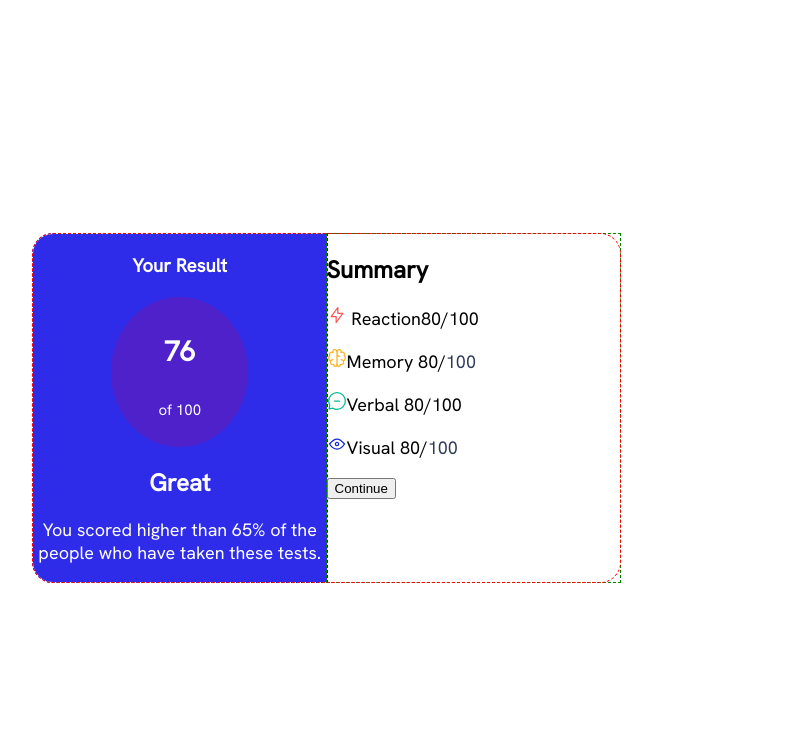
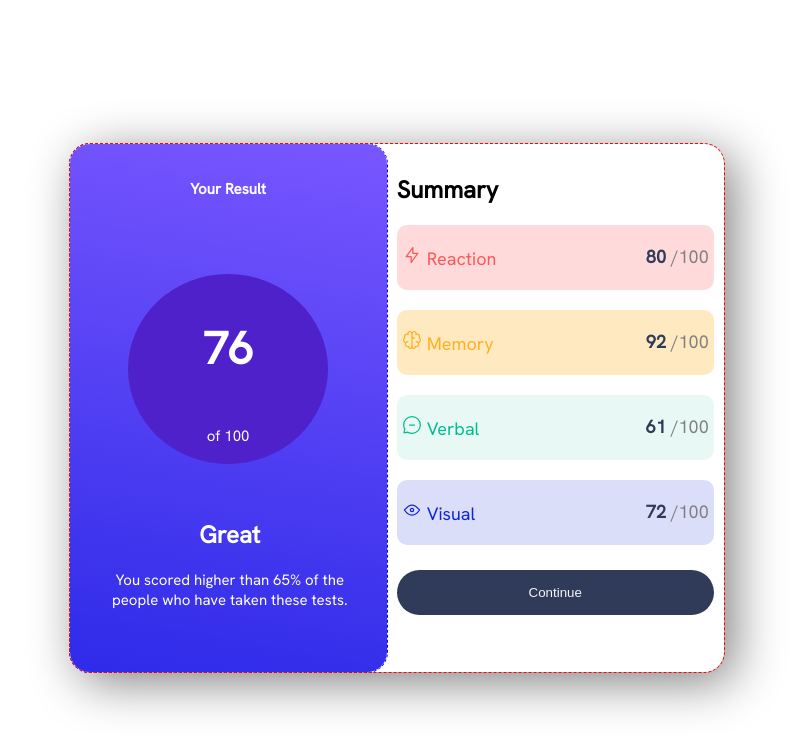
Before and after one commit to Simon-Muchemi/results-summary-component, a plain HTML site: page index.html in a window 1280 px wide. Shown: the whole page, without its empty margins (240-1036 px from the left). Drawn offline with Linux system fonts and the light colour scheme.

Commit message:
deployment 1

```diff
--- a/index.html
+++ b/index.html
@@ -19,26 +19,46 @@
                     <p><small>of 100</small></p>
                 </div>
             </div>
-            <h2>Great</h2>
-            <p>You scored higher than 65% of the people who have taken these tests.</p>
+            <div class="report">
+                <h2>Great</h2>
+                <p>You scored higher than 65% of the people who have taken these tests.</p>
+            </div>
         </div>
         <div class="summary-panel">
             <h2>Summary</h2>
             <div class="reaction boxes">
-                <p><img src="assets/images/icon-reaction.svg" alt="">
-                    Reaction<span class="results">80/<span>100</span></span></p>
-
+                <div class="icon">
+                    <p><img src="assets/images/icon-reaction.svg" alt="reaction">Reaction</p>
+                </div>
+                <div class="marks">
+                    <p><span class="bold">80</span>/100</p>
+                </div>
             </div>
             <div class="memory boxes">
-                <p><img src="assets/images/icon-memory.svg" alt="">Memory <span class="results">80/<span class="overall">100</span></span></p>
+                <div class="icon">
+                    <p><img src="assets/images/icon-memory.svg" alt="reaction">Memory</p>
+                </div>
+                <div class="marks">
+                    <p><span class="bold">92</span>/100</p>
+                </div>
             </div>
             <div class="verbal boxes">
-                <p><img src="assets/images/icon-verbal.svg" alt="">Verbal <span class="results">80/100</span></p>
+                <div class="icon">
+                    <p><img src="assets/images/icon-verbal.svg" alt="reaction">Verbal</p>
+                </div>
+                <div class="marks">
+                    <p><span class="bold">61</span>/100</p>
+                </div>
             </div>
             <div class="visual boxes">
-                <p><img src="assets/images/icon-visual.svg" alt="" >Visual <span class="results">80/<span class="overall">100</span></span></p>
+                <div class="icon">
+                    <p><img src="assets/images/icon-visual.svg" alt="reaction">Visual</p>
+                </div>
+                <div class="marks">
+                    <p><span class="bold">72</span>/100</p>
+                </div>
             </div>
-            <button>Continue</button>
+            <button >Continue</button>
         </div>
     </div>
 </main>
--- a/styles.css
+++ b/styles.css
@@ -67,46 +67,103 @@ body{
 p{
     font-size: 18px;
 }
+h3{
+    font-size: 15px;
+    margin-top: 35px;
+    font-weight: 600;
+}
 .container{
     display: flex;
     outline: 1px red dashed;
     border-radius: 20px;
-    width: 80%;
+    width: 99%;
+    height: 33rem;
+    box-shadow: 10px 10px 50px grey;
 }
 .results-panel{
     outline: 1px blue dashed;
-    border-radius: 20px 0 0 20px;
-    width: 50%;
+    border-radius: 20px 20px;
+    width: 100%;
     margin: 0;
     color: hsl(0, 0%, 100%);
     text-align: center;
-    background-color: hsl(241, 81%, 54%);
+    background: linear-gradient( 10deg ,hsl(241, 81%, 54%), hsl(252, 100%, 67%));
 }
-.summary-panel{
-    outline: 1px green dashed;
-    width: 50%;
-}
-.summary-panel p {
-    vertical-align: sub;
-}
-
 .point-panel{
     display: flex;
     justify-content: space-around;
 }
+
 .panel{
+    margin-top: 60px;
     background-color: hsla(256, 72%, 46%, 1);
-    padding: 3% 16%;
+    width: 200px;
     border-radius: 50%;
 }
 #grade{
     font-weight: 700;
-    font-size: 28px;
+    font-size: 45px;
 }
-.results{
-    margin-right: 20px;
-    word-spacing: 20px;
+.report{
+    width: 75%;
+    margin-left: 13%;
+    margin-top: 55px;
 }
-.overall{
+.report p{
+    font-size: 15px;
+}
+/*Summary panel styles*/
+.summary-panel {
+    margin: 10px;
+    width: 100%;
+}
+.boxes{
+    display: flex;
+    flex-direction: row;
+    justify-content: space-between;
+    padding: 2px 5px ;
+    border-radius: 10px;
+    margin-top: 20px;
+}
+.reaction {
+    background-color: hsla(0, 100%, 67%, 0.22);
+    color: hsl(0, 100%, 67%);
+}
+.memory{
+    color: hsl(39, 100%, 56%);
+    background-color: hsla(39, 100%, 56%, 0.28);
+}
+.visual{
+    color: hsl(234, 85%, 45%);
+    background-color: hsla(234, 85%, 45%, 0.15);
+}
+.verbal{
+    background-color: hsla(166, 100%, 37%, 0.09);
+    color: hsl(166, 100%, 37%);
+}
+.marks{
+    color: grey;
+    font-weight: 500;
+}
+.bold{
     color: hsl(224, 30%, 27%);
+    padding: 5px;
+    font-weight: 700;
 }
+button{
+    background-color: hsl(224, 30%, 27%);
+    padding: 15px 0 15px 0;
+    margin-top: 25px;
+    width: 100%;
+    border-radius: 25px;
+    color: whitesmoke;
+    font-weight: 400;
+    border: 0;
+}
+button:hover{
+    background: linear-gradient(180deg, hsl(252, 67%, 38%), hsl(241, 86%, 43%));
+}
+img{
+    padding-right: 5px;
+    align-items: baseline;
+}
```
